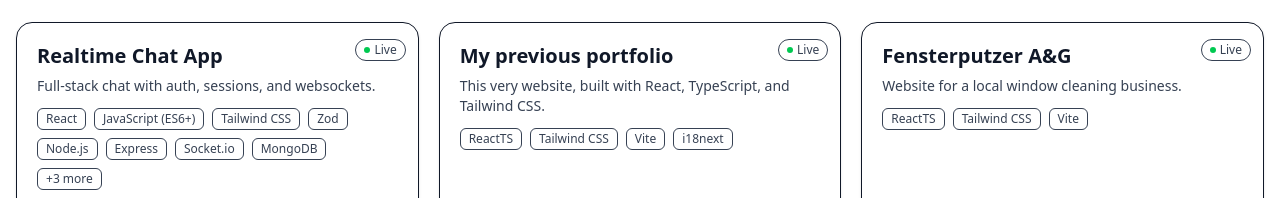
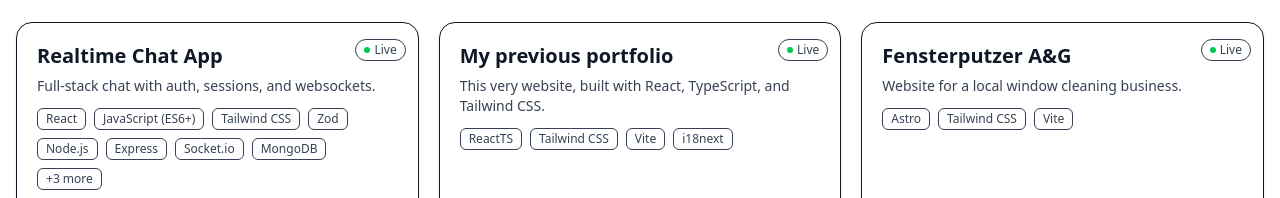
Before and after one commit to Khambazarov/homepage, a React (Vite) app: page / in a window 1280 px wide. Shown: the part 816-1014 px from the top of the page. Built offline with nearby package versions, Linux system fonts and the light colour scheme; no server answers.

Commit message:
App.tsx change: stack react to astro

```diff
--- a/src/App.tsx
+++ b/src/App.tsx
@@ -157,7 +157,7 @@ export default function App() {
             <ProjectCard
               title="Fensterputzer A&G"
               desc="Website for a local window cleaning business."
-              stack={["ReactTS", "Tailwind CSS", "Vite"]}
+              stack={["Astro", "Tailwind CSS", "Vite"]}
               live="https://fensterputzer.netlify.app/"
               repo="https://github.com/Khambazarov/fensterputzer/"
               status="live"
```
